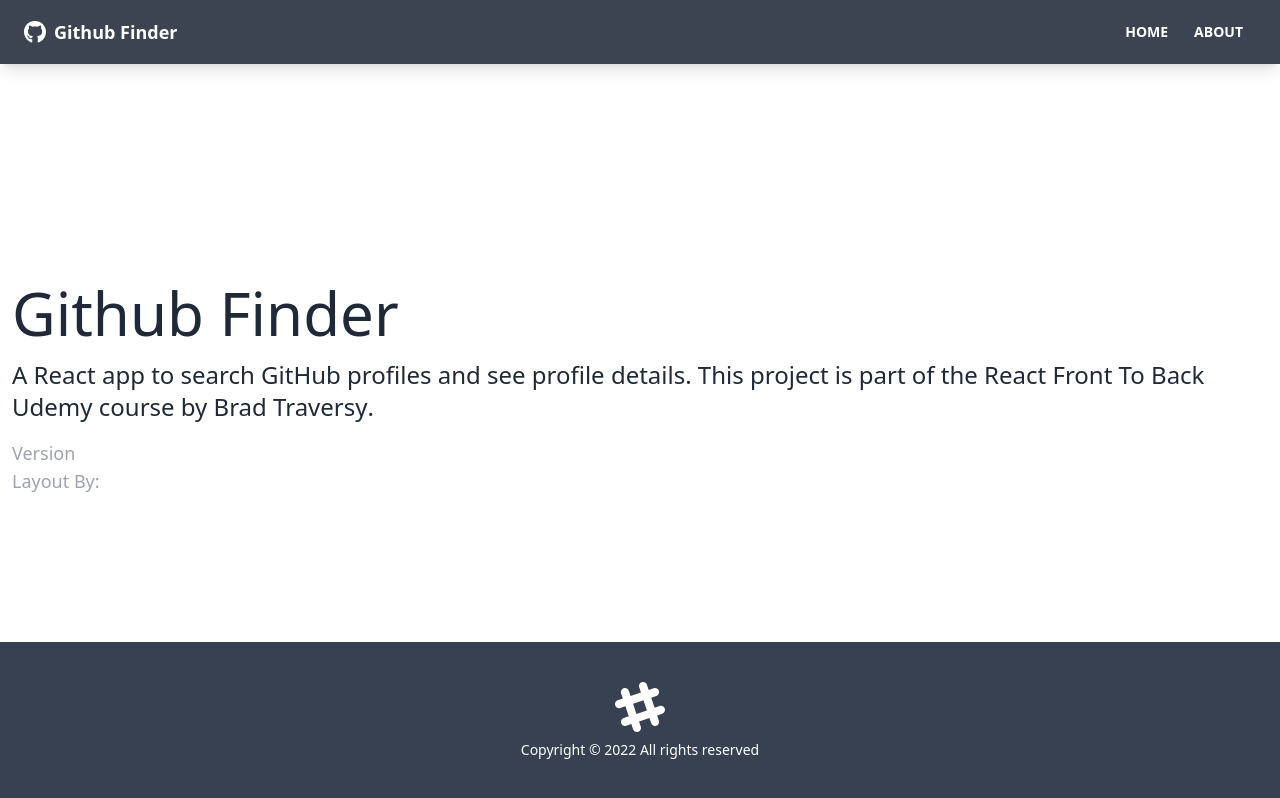
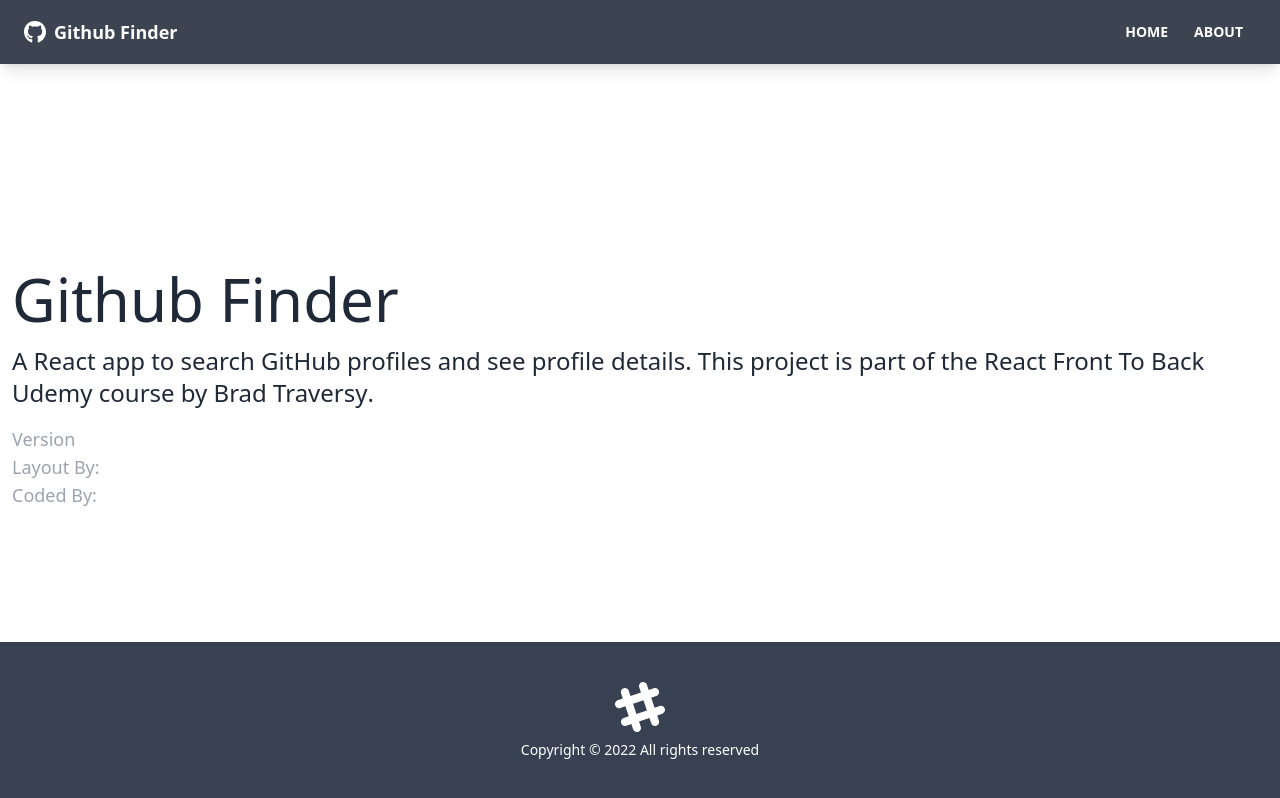
Before and after one commit to leandroreiz/github-finder, a React (Create React App) app: page /about in a window 1280 px wide. Built offline with nearby package versions, Linux system fonts and the light colour scheme; no server answers; the HTML template or start-up script is replaced by a standard one.

Commit message:
Add environment variables & fix About page

```diff
--- a/src/context/github/GithubActions.js
+++ b/src/context/github/GithubActions.js
@@ -1,10 +1,9 @@
-import { config } from '../../config/config';
 import axios from 'axios';
 
 const github = axios.create({
-  baseURL: config.REACT_APP_GITHUB_URL,
+  baseURL: process.env.REACT_APP_GITHUB_URL,
   headers: {
-    Authorization: `token ${config.REACT_APP_GITHUB_TOKEN}`,
+    Authorization: `token ${process.env.REACT_APP_GITHUB_TOKEN}`,
   },
 });
 
--- a/src/pages/About.jsx
+++ b/src/pages/About.jsx
@@ -24,6 +24,12 @@
           Hassib Moddasser
         </a>
       </p>
+      <p className="text-lg text-gray-400">
+        Coded By:&nbsp;
+        <a className="text-white" href="https://github.com/leandroreiz">
+          Leandro Reis
+        </a>
+      </p>
     </>
   );
 }
--- a/src/pages/User.jsx
+++ b/src/pages/User.jsx
@@ -39,7 +39,7 @@
     };
 
     getUserData();
-  }, []);
+  }, [dispatch, params.login]);
 
   const userDataElement = (
     <div className="w-full mx-auto lg:w-10/12">
```
Also changed, not shown: 1 other file (tests, documents, lock files or other folders).
